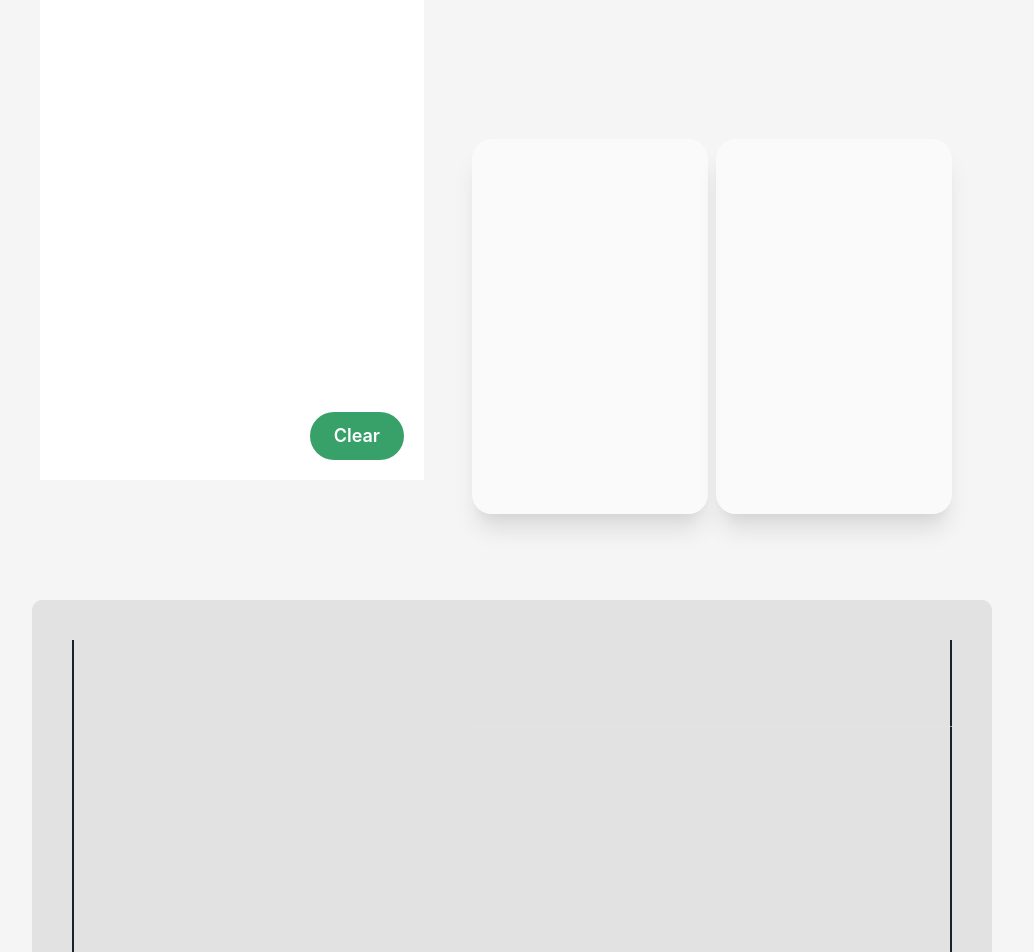
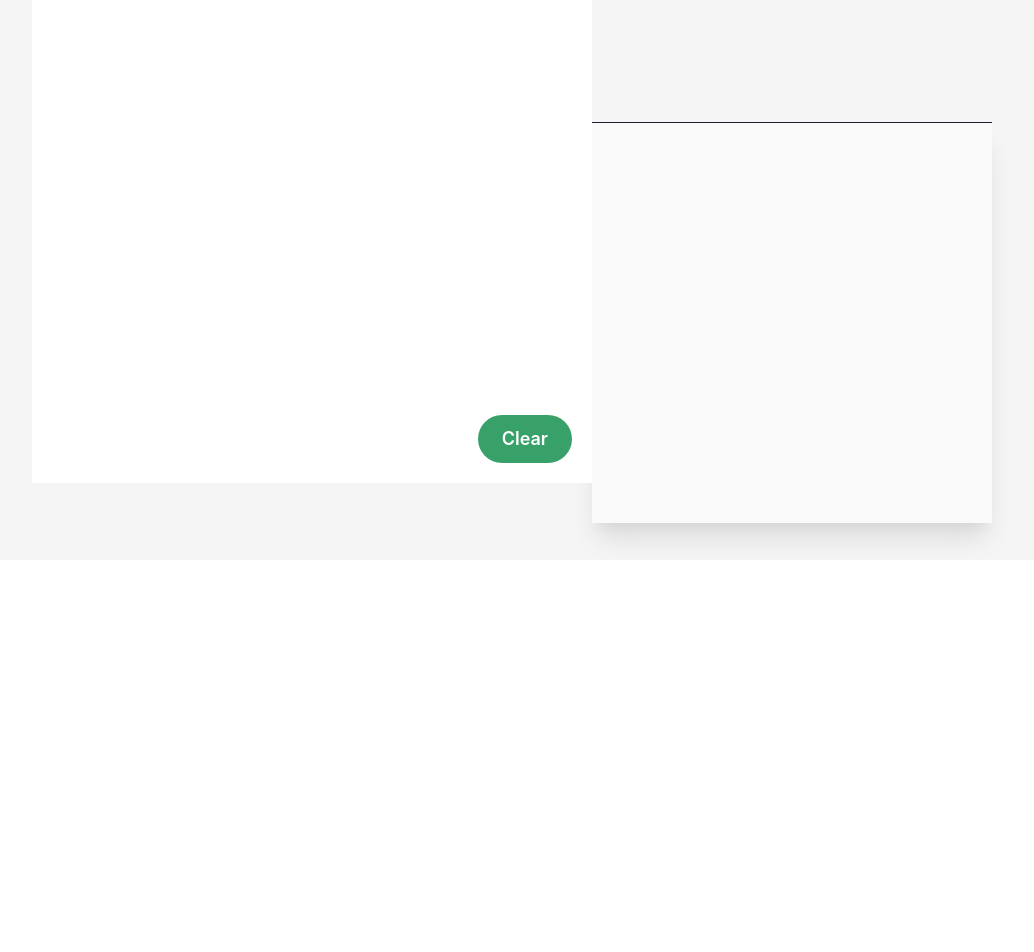
Before and after one commit to joelxhenry/Hand-Written-Character-Recognition, a Next.js app: page / in a window 1280 px wide. Shown: the part 240-1192 px from the top of the page, without its empty margins (128-1162 px from the left). After the commit the page ends 800 px from the top, so only its background shows below. Built offline with nearby package versions, Linux system fonts and the light colour scheme.

Commit message:
Update TensorFlow imports and file paths

```diff
--- a/components/canvas/canvas.component.tsx
+++ b/components/canvas/canvas.component.tsx
@@ -1,95 +1,104 @@
-import { Box, Button } from "@chakra-ui/react";
-import React, { useEffect, useRef, useState } from "react";
-import { useDataContext } from "../../provider";
+import { Box, Button } from '@chakra-ui/react'
+import React, { useEffect, useRef, useState } from 'react'
+import { useDataContext } from '../../provider'
 
 export default function Canvas() {
-  const { handler } = useDataContext();
-  const canvasRef = useRef<HTMLCanvasElement | null>(null);
-  const contextRef = useRef<CanvasRenderingContext2D | null>(null);
-  const [isDrawing, setIsDrawing] = useState(false);
+  const { handler } = useDataContext()
+  const canvasRef = useRef<HTMLCanvasElement | null>(null)
+  const contextRef = useRef<CanvasRenderingContext2D | null>(null)
+  const [isDrawing, setIsDrawing] = useState(false)
 
-  const reduceCanvas = useRef<HTMLCanvasElement | null>(null);
+  const reduceCanvas = useRef<HTMLCanvasElement | null>(null)
+
+  const handleResize = () => {
+    const canvas = canvasRef.current
+    const parent = canvas?.parentElement
+    if (canvas && parent) {
+      canvas.width = parent.offsetWidth
+      canvas.height = parent.offsetHeight
+    }
+    const context = canvas ? canvas.getContext('2d') : null
+    if (context) {
+      context.lineCap = 'round'
+      context.strokeStyle = 'black'
+      context.lineWidth = 20
+      contextRef.current = context
+    }
+  }
 
   useEffect(() => {
-    const canvas = canvasRef.current;
-    const parent = canvas?.parentElement;
-    if (!canvas || !parent) return;
+    handleResize()
+    window.addEventListener('resize', handleResize)
 
-    console.log(parent);
-    canvas.width = parent.offsetWidth;
-    canvas.height = parent.offsetHeight;
-
-    const context = canvas.getContext("2d");
-
-    if (!context) return;
-    context.lineCap = "round";
-    context.strokeStyle = "black";
-    context.lineWidth = 20;
-    contextRef.current = context;
-  }, []);
+    return () => {
+      window.removeEventListener('resize', handleResize)
+    }
+  }, [])
 
   useEffect(() => {
-    const canvas = reduceCanvas.current;
-    if (!canvas) return;
+    const canvas = reduceCanvas.current
+    if (!canvas) return
 
-    canvas.width = 28;
-    canvas.height = 28;
-  }, []);
+    canvas.width = 28
+    canvas.height = 28
+  }, [])
 
   const startDrawing = ({
     nativeEvent,
   }: React.MouseEvent<HTMLCanvasElement, MouseEvent>) => {
-    const { offsetX, offsetY } = nativeEvent;
-    contextRef.current?.beginPath();
-    contextRef.current?.moveTo(offsetX, offsetY);
-    setIsDrawing(true);
-  };
+    const { offsetX, offsetY } = nativeEvent
+    contextRef.current?.beginPath()
+    contextRef.current?.moveTo(offsetX, offsetY)
+    setIsDrawing(true)
+  }
+
   const endDrawing = () => {
-    const canvas = canvasRef.current;
-    const context = contextRef.current;
-    if (!canvas || !context) return;
-    context?.closePath();
-    setIsDrawing(false);
-  };
+    const canvas = canvasRef.current
+    const context = contextRef.current
+    if (!canvas || !context) return
+    context?.closePath()
+    setIsDrawing(false)
+  }
+
   const draw = ({
     nativeEvent,
   }: React.MouseEvent<HTMLCanvasElement, MouseEvent>) => {
-    if (!isDrawing) return;
-    const { offsetX, offsetY } = nativeEvent;
-    contextRef.current?.lineTo(offsetX, offsetY);
-    contextRef.current?.stroke();
-    toBlob();
-  };
+    if (!isDrawing) return
+    const { offsetX, offsetY } = nativeEvent
+    contextRef.current?.lineTo(offsetX, offsetY)
+    contextRef.current?.stroke()
+    toBlob()
+  }
 
   const clear = () => {
-    const canvas = canvasRef.current;
-    const ctx = contextRef.current;
+    const canvas = canvasRef.current
+    const ctx = contextRef.current
 
-    const redCanvas = reduceCanvas.current;
-    const redCtx = redCanvas?.getContext("2d");
+    const redCanvas = reduceCanvas.current
+    const redCtx = redCanvas?.getContext('2d')
 
-    if (!canvas || !ctx || !redCanvas || !redCtx) return;
+    if (!canvas || !ctx || !redCanvas || !redCtx) return
 
-    ctx.clearRect(0, 0, canvas.width, canvas.height);
-    redCtx.clearRect(0, 0, redCanvas.width, redCanvas.height);
+    ctx.clearRect(0, 0, canvas.width, canvas.height)
+    redCtx.clearRect(0, 0, redCanvas.width, redCanvas.height)
     toBlob()
-  };
+  }
 
   const toBlob = () => {
-    const canvas = canvasRef.current;
-    const context = contextRef.current;
+    const canvas = canvasRef.current
+    const context = contextRef.current
 
-    const reduced = reduceCanvas.current;
-    const ctx = reduced?.getContext("2d");
-    if (!canvas || !context || !reduced || !ctx) return;
+    const reduced = reduceCanvas.current
+    const ctx = reduced?.getContext('2d')
+    if (!canvas || !context || !reduced || !ctx) return
 
-    const image = new Image();
+    const image = new Image()
     image.onload = () => {
-      ctx.drawImage(image, 0, 0, 28, 28);
-      handler(ctx.getImageData(0, 0, 28, 28), reduced.toDataURL("image/png"));
-    };
-    image.src = canvas.toDataURL();
-  };
+      ctx.drawImage(image, 0, 0, 28, 28)
+      handler(ctx.getImageData(0, 0, 28, 28), reduced.toDataURL('image/png'))
+    }
+    image.src = canvas.toDataURL()
+  }
 
   return (
     <Box h={'full'} position={'relative'}>
@@ -99,13 +108,23 @@ export default function Canvas() {
         onMouseMove={draw}
         ref={canvasRef}
         style={{
-          background: "white",
+          background: 'white',
         }}
       />
 
       <canvas ref={reduceCanvas} hidden />
 
-      <Button size={'lg'} colorScheme={'green'} position={'absolute'} bottom={5} right={5} borderRadius={'full'} onClick={clear}>Clear</Button>
+      <Button
+        size={'lg'}
+        colorScheme={'green'}
+        position={'absolute'}
+        bottom={5}
+        right={5}
+        borderRadius={'full'}
+        onClick={clear}
+      >
+        Clear
+      </Button>
     </Box>
-  );
+  )
 }
--- a/components/graph/graph.component.tsx
+++ b/components/graph/graph.component.tsx
@@ -1,31 +1,29 @@
-import React from "react";
-import Bar from "./bar.component";
-import { HStack, Text, Box } from "@chakra-ui/react";
-import { useDataContext } from "../../provider/index";
+import React from 'react'
+import Bar from './bar.component'
+import { HStack, Text, Box, VStack } from '@chakra-ui/react'
+import { useDataContext } from '../../provider/index'
 
 export default function Graph() {
-  const { response } = useDataContext();
+  const { response } = useDataContext()
 
   return (
     <HStack
-      pt={12}
-      px={10}
-      borderX={"2px"}
-      borderBottom={"2px"}
-      h={"40vh"}
-      alignItems={"end"}
-      justifyContent={"space-evenly"}
-      minW={"100%"}
+      borderBottom={'1px'}
+      height={'200px'}
+      alignItems={'end'}
+      justifyContent={'left'}
+      w={'full'}
     >
       {response ? (
         response.map((res) => {
+          if (res.val < 0.01) return <div key={res.ch} />
           return (
-            <Bar val={res.val} key={res.ch} color={"green.400"} ch={res.ch} />
-          );
+            <Bar val={res.val} key={res.ch} color={'green.400'} ch={res.ch} />
+          )
         })
       ) : (
         <></>
       )}
     </HStack>
-  );
+  )
 }
--- a/components/image/image.component.tsx
+++ b/components/image/image.component.tsx
@@ -1,19 +1,20 @@
-import { Box, Image } from "@chakra-ui/react";
-import React from "react";
-import { useDataContext } from "../../provider/index";
+import { Box, Image } from '@chakra-ui/react'
+import React from 'react'
+import { useDataContext } from '../../provider/index'
 
 export default function ImageComponent() {
-  const { image } = useDataContext();
+  const { image } = useDataContext()
 
   return (
     <Box
-      borderRadius={20}
-      boxShadow={"xl"}
-      bg={"whiteAlpha.600"}
-      w={375}
-      h={375}
+      boxShadow={'xl'}
+      bg={'whiteAlpha.600'}
+      w={'full'}
+      style={{
+        aspectRatio: '1/1',
+      }}
     >
-      {image ? <Image w={"full"} alt="Test Image" src={image} /> : <></>}
+      {image ? <Image w={'full'} alt="Test Image" src={image} /> : <></>}
     </Box>
-  );
+  )
 }
--- a/components/image/result.component.tsx
+++ b/components/image/result.component.tsx
@@ -1,35 +1,39 @@
-import React from "react";
-import { Box, Center, Image } from "@chakra-ui/react";
-import { useDataContext } from "../../provider/index";
-import { useEffect, useState } from "react";
+import React from 'react'
+import { Box, Center, Image } from '@chakra-ui/react'
+import { useDataContext } from '../../provider/index'
+import { useEffect, useState } from 'react'
 
 export default function ResultComponent() {
-  const { response } = useDataContext();
+  const { response } = useDataContext()
 
-  const [val, setVal] = useState<{ch:string,val:number}>();
+  const [val, setVal] = useState<{ ch: string; val: number }>()
 
   useEffect(() => {
     if (!response) return
     const arr = JSON.parse(JSON.stringify(response))
-    arr.sort((a: {ch:string,val:number}, b:{ch:string,val:number}) => a.val - b.val)
-    const val = arr[25];
+    arr.sort(
+      (a: { ch: string; val: number }, b: { ch: string; val: number }) =>
+        a.val - b.val,
+    )
+    const val = arr[25]
     setVal(val)
-  }, [response]);
+  }, [response])
 
   return (
     <Center
-      fontSize={"9xl"}
-      fontWeight={"medium"}
+      fontSize={'9xl'}
+      fontWeight={'medium'}
       lineHeight={'short'}
-      textAlign={"center"}
-      boxShadow={"xl"}
-      bg={"whiteAlpha.600"}
-      w={375}
-      h={375}
-      borderRadius={20}
+      textAlign={'center'}
+      boxShadow={'xl'}
+      bg={'whiteAlpha.600'}
+      w={'full'}
+      style={{
+        aspectRatio: '1/1',
+      }}
       textColor={'green.500'}
     >
-      {val ? val.ch : ""}
+      {val ? val.ch : ''}
     </Center>
-  );
+  )
 }
--- a/layout/main.layout.tsx
+++ b/layout/main.layout.tsx
@@ -1,54 +1,38 @@
-import {
-  Heading,
-  SimpleGrid,
-  Box,
-  HStack,
-  Text,
-  Grid,
-  GridItem,
-  Divider,
-  Center,
-} from "@chakra-ui/react";
-import React from "react";
-import CanvasComponent from "../components/canvas/canvas.component";
-import Graph from "../components/graph/graph.component";
-import ImageComponent from "../components/image/image.component";
-import ResultComponent from "../components/image/result.component";
-import DataProvider from "../provider/data.provider";
+import { Heading, Box, Grid, GridItem, VStack } from '@chakra-ui/react'
+import React from 'react'
+import CanvasComponent from '../components/canvas/canvas.component'
+import Graph from '../components/graph/graph.component'
+import ResultComponent from '../components/image/result.component'
+import DataProvider from '../provider/data.provider'
 
 export default function MainLayout() {
   return (
     <DataProvider>
+      <Heading mb={20} mt={5}>
+        Hand-Written Character Recognition
+      </Heading>
       <Grid
-        templateRows={"repeat(2,1fr)"}
-        alignItems={"center"}
-        templateColumns={"repeat(12,1fr)"}
+        height={'full'}
+        alignItems={'start'}
+        templateColumns={'repeat(12,1fr)'}
       >
-        <GridItem h={"full"} rowSpan={2} py={10} px={2} colSpan={5}>
-          <Box h={"80vh"} position={"sticky"} top={10}>
+        <GridItem height={'full'} colSpan={{ base: 12, md: 12, lg: 7 }}>
+          <Box
+            w={'full'}
+            style={{
+              aspectRatio: '1/1',
+            }}
+            position={'sticky'}
+            top={10}
+          >
             <CanvasComponent />
           </Box>
         </GridItem>
-        <GridItem h={"full"} rowSpan={2} px={10} colSpan={7}>
-          <Box h={"full"}>
-            <Heading px={10} pt={20}>Hand-Written Character Recognition</Heading>
-            <HStack h={'full'} justifyContent={"space-around"}>
-              <ImageComponent />
-              <ResultComponent />
-            </HStack>
-            <Divider my={10} />
-          </Box>
+        <GridItem colSpan={{ base: 12, md: 12, lg: 5 }}>
+          <Graph />
+          <ResultComponent />
         </GridItem>
       </Grid>
-      <Box
-        borderRadius={10}
-        dropShadow={"xl"}
-        background={"blackAlpha.200"}
-        p={10}
-        mt={20}
-      >
-        <Graph />
-      </Box>
     </DataProvider>
-  );
+  )
 }
--- a/pages/index.tsx
+++ b/pages/index.tsx
@@ -1,10 +1,15 @@
-import { Box } from "@chakra-ui/react";
-import Head from "next/head";
-import MainLayout from "../layout/main.layout";
+import { Box } from '@chakra-ui/react'
+import Head from 'next/head'
+import MainLayout from '../layout/main.layout'
 
 export default function Home() {
   return (
-    <Box py={10} px={{ base: 5, md: 40}} minH={'100vh'} bg={'whitesmoke'}>
+    <Box
+      py={5}
+      px={{ base: 5, md: 40 }}
+      background={'whitesmoke'}
+      minH={'100vh'}
+    >
       <Head>
         <title>Convolutional Neural Network</title>
         <meta name="description" content="Convolutional Neural Network" />
@@ -12,5 +17,5 @@ export default function Home() {
       </Head>
       <MainLayout />
     </Box>
-  );
+  )
 }
```
Also changed, not shown: app/model.client.ts (+12 -11 lines), app/model.server.ts (+8 -7 lines), components/graph/bar.component.tsx (+18 -32 lines), 2 other files (tests, documents, lock files or other folders).
